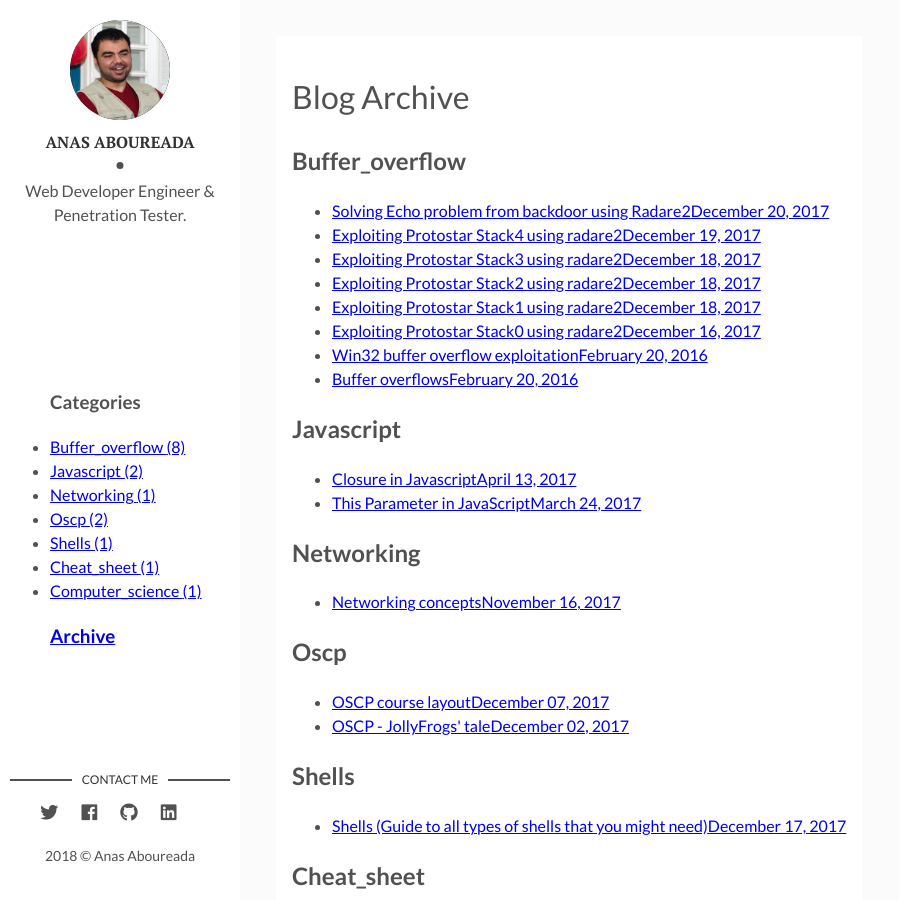
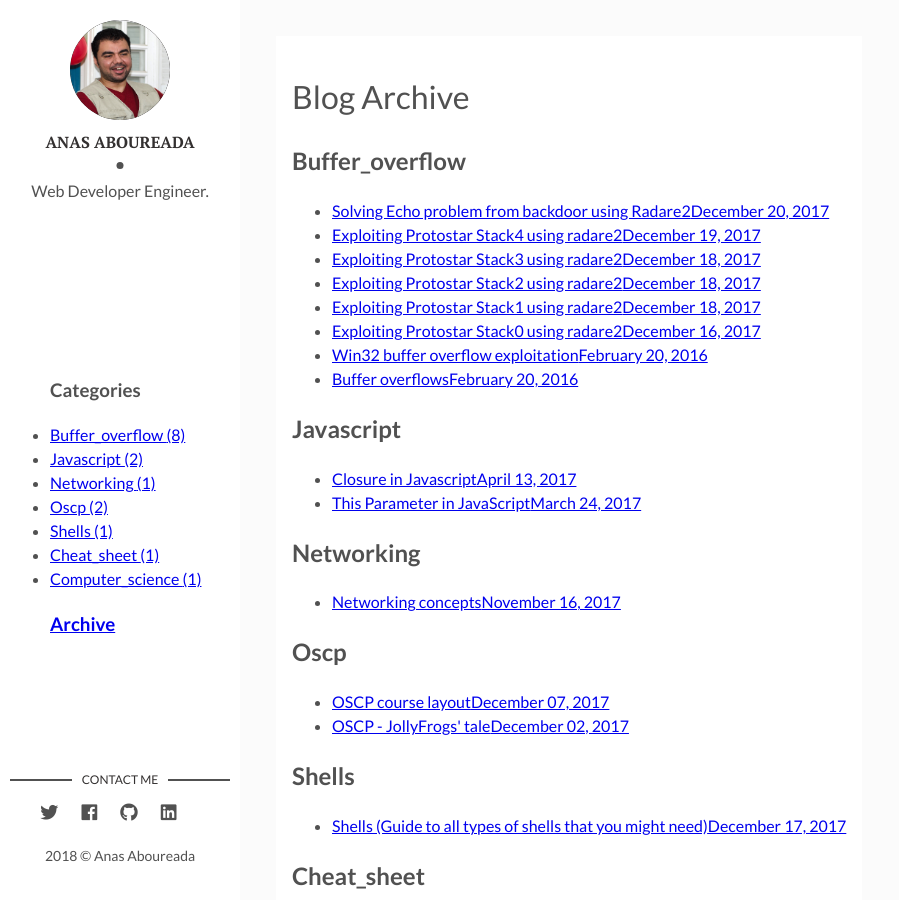
Before and after one commit to AnasAboureada/anasaboureada.github.io, a Jekyll site: the page built from blog/archive.html, in a window 1280 px wide and 900 px high. Shown: the whole window, without its empty margins (0-899 px from the left). Built offline with Jekyll 4.4.1, drawn with Linux system fonts in a browser that asks for light colours.

Commit message:
"Fixed some bugs, added new features and added some new bugs!"

```diff
--- a/_config.yml
+++ b/_config.yml
@@ -180,7 +180,7 @@ paginate: 20
 disqus-shortname: "aboureada-com"
 syntax-highlight: True
 
-about-author: Web Developer Engineer & Penetration Tester.
+about-author: Web Developer Engineer.
 twitter: anasfullstack
 facebook: anasfullstack
 github: anasfullstack
```
